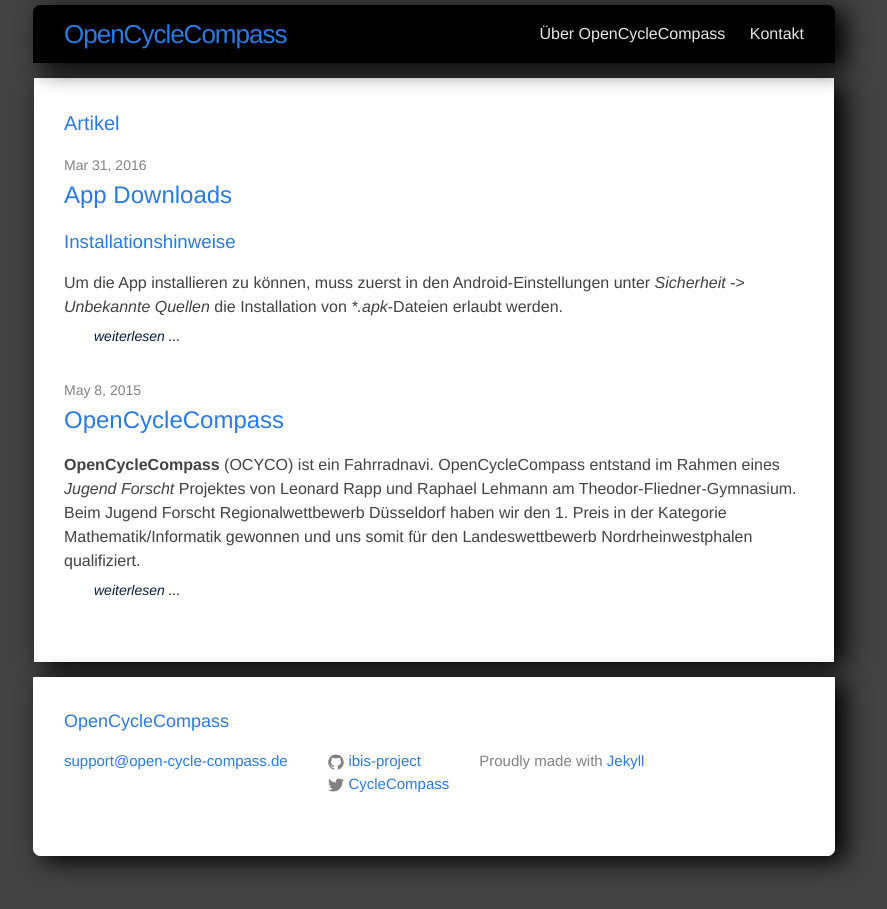
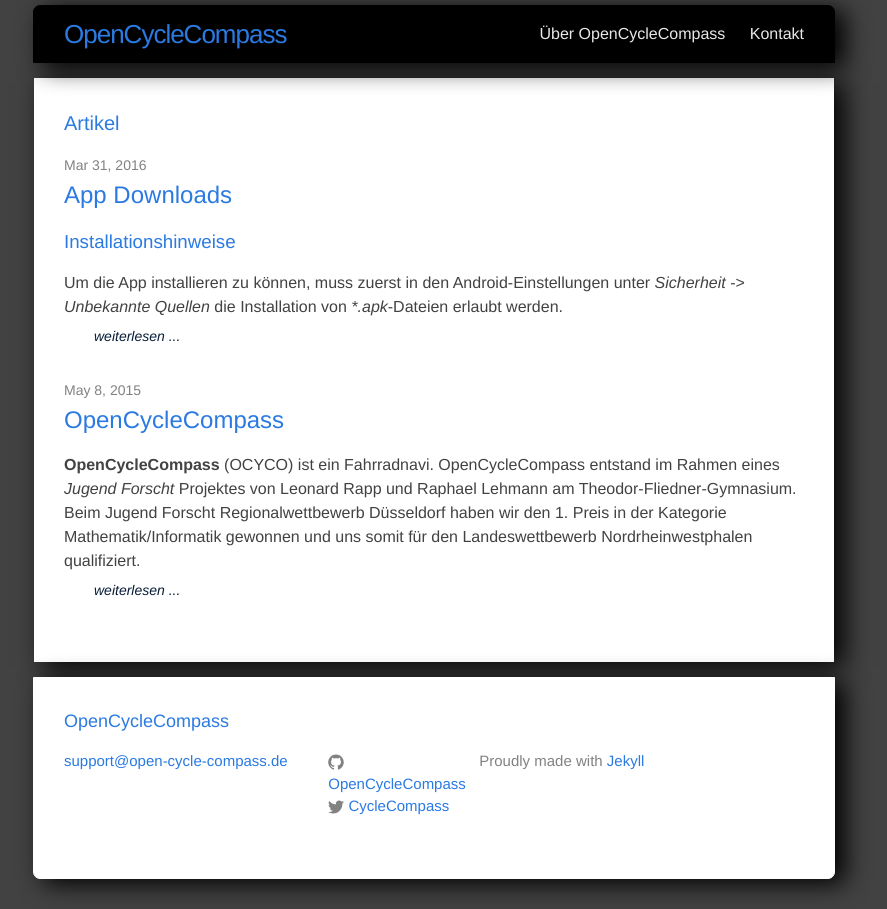
Before and after one commit to OpenCycleCompass/opencyclecompass.github.io, a Jekyll site: the page built from index.html, in a window 1280 px wide. Shown: the whole page, without its empty margins (206-1093 px from the left). Built offline with Jekyll 4.4.1, drawn with Linux system fonts in a browser that asks for light colours; Markdown is read by kramdown in place of the engine named in the settings.

Commit message:
updated github name

```diff
--- a/_config.yml
+++ b/_config.yml
@@ -7,7 +7,7 @@ description: > # this means to ignore newlines until "baseurl:"
 baseurl: ""
 url: "https://www.open-cycle-compass.de"
 
-github_username:  ibis-project
+github_username:  OpenCycleCompass
 twitter_username: CycleCompass
 
 #pgp_key_file: # TODO
```
